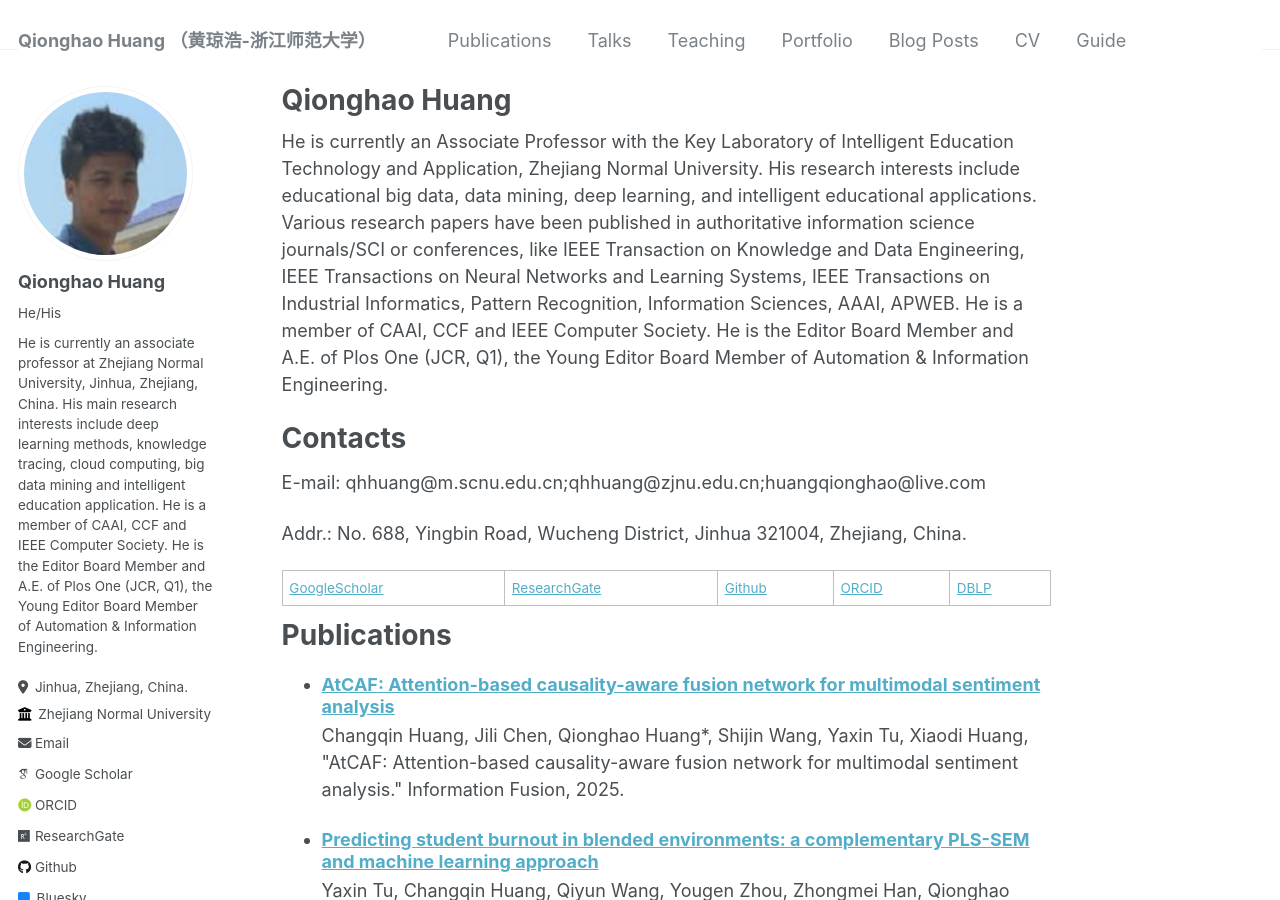
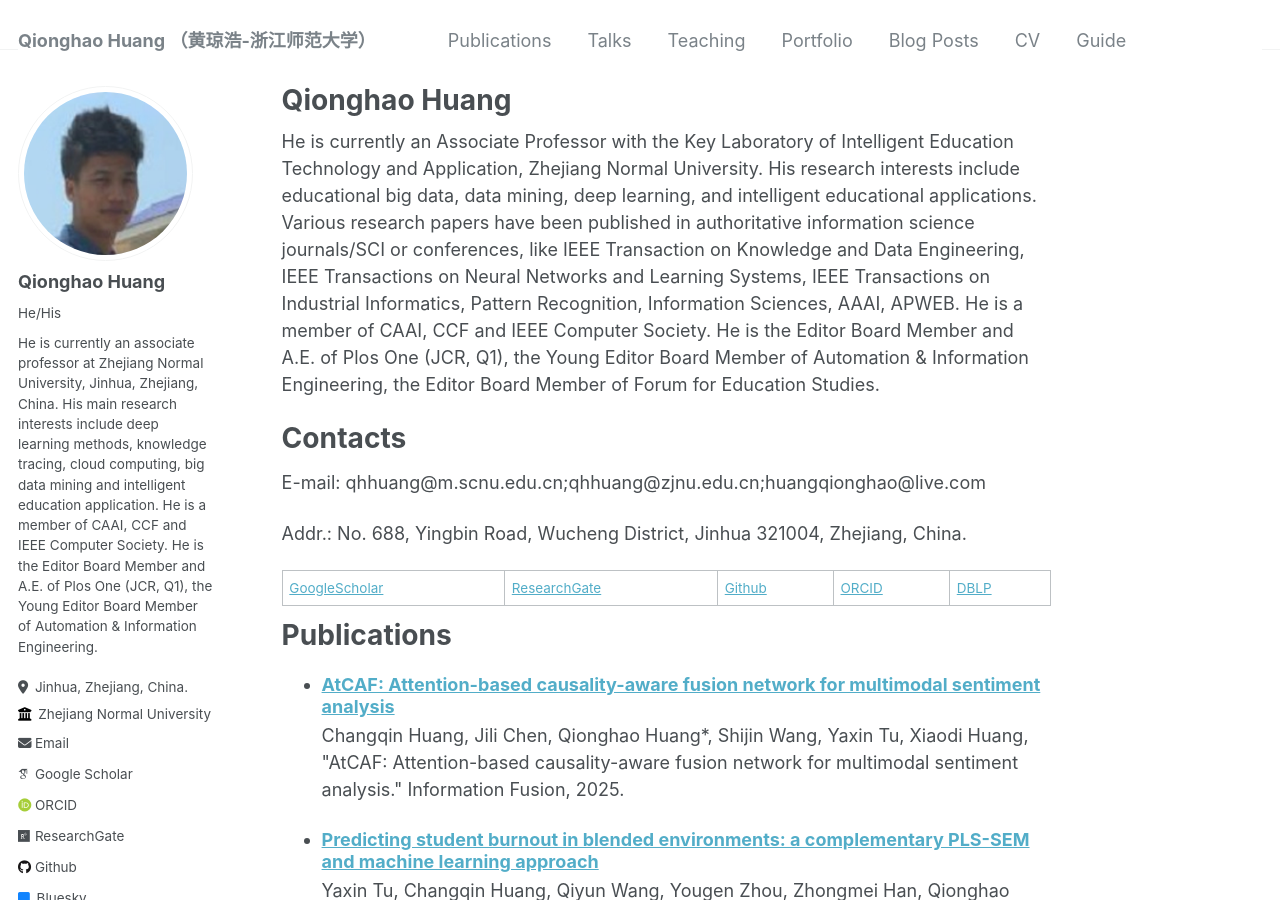
Before and after one commit to qhhuang-ai/qhhuang-ai.github.io, a Jekyll site: the page built from _pages/about.md, in a window 1280 px wide and 900 px high. Built offline with Jekyll 4.4.1, drawn with Linux system fonts in a browser that asks for light colours; some web fonts are replaced; a script that is not in the unit is left out; comment, search, counter and statistics services are not loaded; some of the changed text lies outside the part shown.

Commit message:
update CV

```diff
--- a/_pages/about.md
+++ b/_pages/about.md
@@ -16,7 +16,8 @@
 IEEE Transactions on Industrial Informatics, Pattern Recognition, Information Sciences, AAAI, APWEB.
 He is a member of CAAI, CCF and IEEE Computer Society.
 He is the Editor Board Member and A.E. of Plos One (JCR, Q1),
-the Young Editor Board Member of Automation & Information Engineering.
+the Young Editor Board Member of Automation & Information Engineering,
+the Editor Board Member of Forum for Education Studies.
 
 Contacts
 ======
@@ -92,6 +93,7 @@
 ------
 1. Editor Board Member and A.E. of Plos One (JCR, Q1)
 1. Young Editor Board Member of Automation & Information Engineering (Chinese Journal)
+1. Editor Board Member of Forum for Education Studies
 1. Correspondence review expert for the National Natural Science Foundation
 1. Program Committee Member of APWeb-WAIM 2024, GCCIL 2022, IFET 2021
 1. Reviewers for IEEE Transactions on Neural Networks and Learning Systems, IEEE Transactions on Industrial Informatics, IEEE Transactions on Learning Technologies, Information Sciences, Information Processing & Management, Knowledge-Based Systems, Expert Systems with Applications, Applied Intelligence, Multimedia Systems, Soft Computing, Knowledge and Information Systems, Scientific Reports, Plos One, CMC-Computers, Materials & Continua,  IEEE Access, Current Bioinformatics, International Journal of Machine Learning and Cybernetics, Computer Systems Science and Engineering, Current Psychiatry Research and Reviews, CURRENT MEDICAL IMAGING,  Frontiers of Information Technology & Electronic Engineering, IEEE Transactions on Education, IEEE Transactions on Consumer Electronics, JOURNAL OF COMPUTER SCIENCE AND TECHNOLOGY, Journal of Computational and Cognitive Engineering, Interactive Learning Environments, CMES-Computer Modeling in Engineering & Sciences, Journal on Artificial Intelligence, Discover Artificial Intelligence, Engineering Applications of Artificial Intelligence,
```
